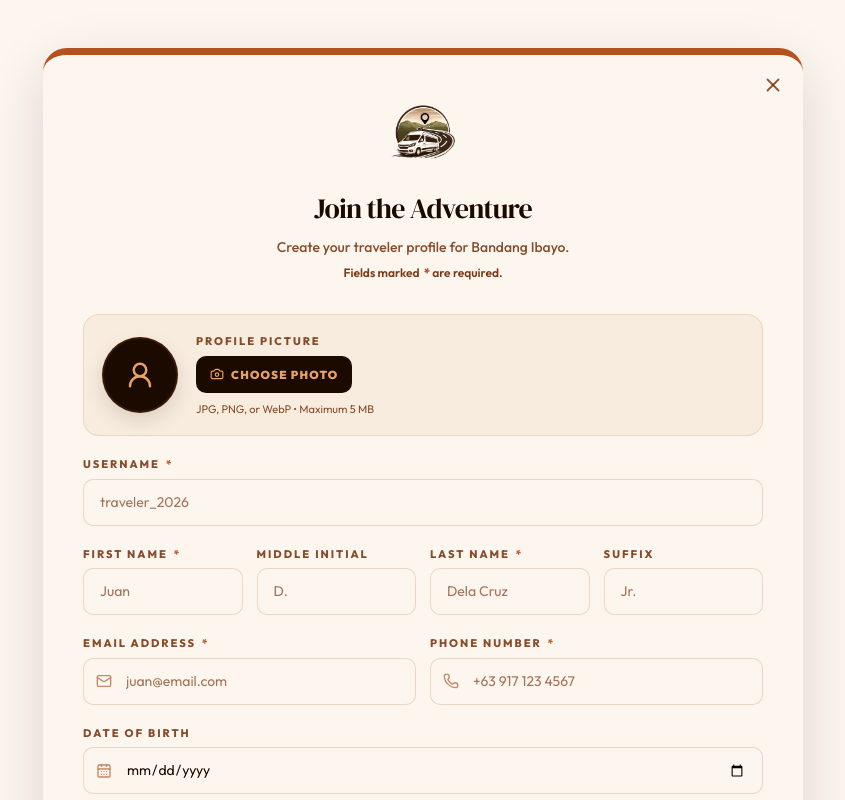
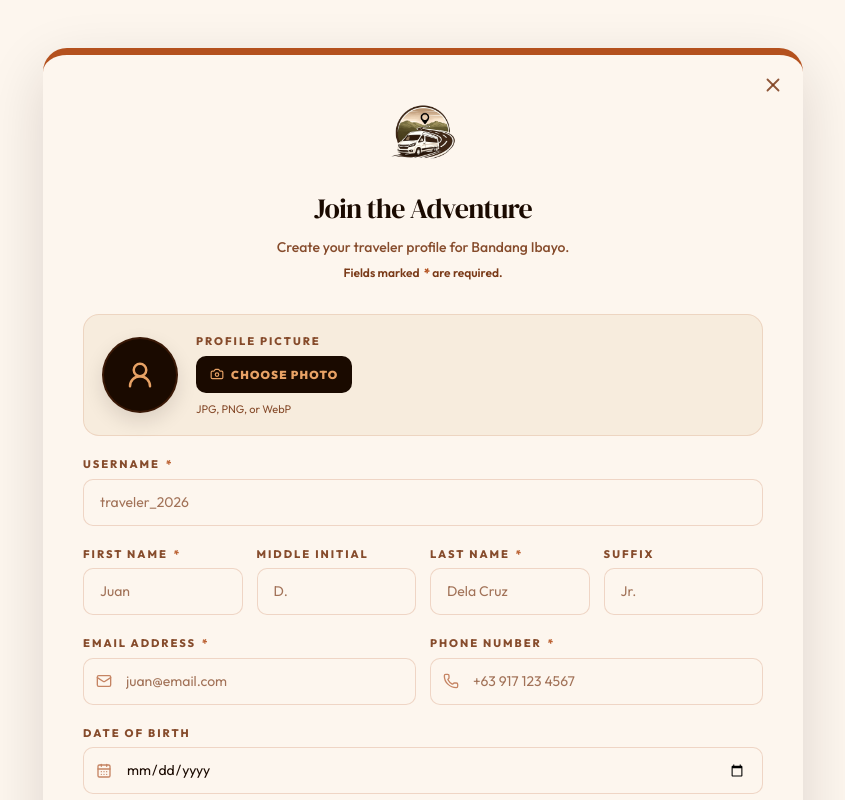
Before and after one commit to bruniiii/BandangIbayo, a React (Vite) app: page /register in a window 1280 px wide. Shown: the top 800 px of the page, without its empty margins (217-1062 px from the left). Built offline with nearby package versions, Linux system fonts and the light colour scheme.

Commit message:
some changes

```diff
--- a/src/App.jsx
+++ b/src/App.jsx
@@ -432,7 +432,7 @@ function LandingPage() {
             <div style={{ display: 'flex', flexDirection: 'column', gap: 28 }}>
               {[
                 { icon: <ShieldCheck size={24} strokeWidth={1.8}/>, title: 'Verified Safety', text: 'Driver names, plate numbers, and medical disclaimers shown for every trip.' },
-                { icon: <Clock size={24} strokeWidth={1.8}/>, title: 'Real-Time ETA Tracking', text: 'Know exactly when your vehicle is arriving at the pickup point.' },
+                { icon: <Clock size={24} strokeWidth={1.8}/>, title: 'ETA Tracking', text: 'Know exactly when your vehicle is arriving at the pickup point.' },
                 { icon: <Calendar size={24} strokeWidth={1.8}/>, title: 'Live Availability', text: 'Open dates, remaining seats, and full pricing — updated in real time.' },
                 { icon: <Smartphone size={24} strokeWidth={1.8}/>, title: 'No More Facebook Chaos', text: 'Confirm your booking instantly without waiting on DMs or comment threads.' },
               ].map((item, i) => (
--- a/src/JoinerRegister.jsx
+++ b/src/JoinerRegister.jsx
@@ -712,7 +712,7 @@ const JoinerRegister = ({ mode = 'register' }) => {
                   margin: '8px 0 0',
                 }}
               >
-                JPG, PNG, or WebP • Maximum 5 MB
+                JPG, PNG, or WebP
               </p>
             </div>
           </div>
```
